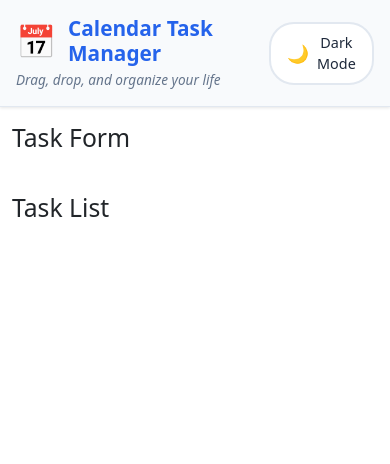
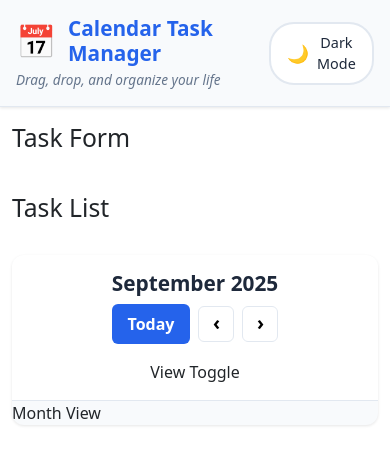
Before and after one commit to refiilwemotaung-cpu/task-manager, a React (Create React App) app: page / in a window 390 px wide. Shown: the top 464 px of the page. Built offline with nearby package versions, Linux system fonts and the light colour scheme.

Commit message:
Create CalendarView component with navigation and view switching

```diff
--- a/src/Components/Calendar/CalendarView.js
+++ b/src/Components/Calendar/CalendarView.js
@@ -1,7 +1,107 @@
-import React from "react";
+import React, { useState } from "react";
+import { useTheme } from "../../Contexts/ThemeContext";
+import MonthView from "./MonthView";
+import WeekView from "./WeekView";
+import DayView from "./DayView";
+import ViewToggle from "../ViewToggle";
+import { navigateDate, formatDate } from "../../Utils/calendarUtils";
+import "../../Styles/CalendarView.css";
 
 const CalendarView = () => {
-  // component code
+  const { isDarkMode } = useTheme();
+  const [currentDate, setCurrentDate] = useState(new Date());
+  const [currentView, setCurrentView] = useState("month");
+
+  const handlePrevious = () => {
+    setCurrentDate(navigateDate(currentDate, "prev", currentView));
+  };
+
+  const handleNext = () => {
+    setCurrentDate(navigateDate(currentDate, "next", currentView));
+  };
+
+  const handleToday = () => {
+    setCurrentDate(new Date());
+  };
+
+  const getHeaderText = () => {
+    switch (currentView) {
+      case "month":
+        return formatDate(currentDate, "MMMM yyyy");
+      case "week":
+        const weekStart = new Date(currentDate);
+        weekStart.setDate(currentDate.getDate() - currentDate.getDay());
+        const weekEnd = new Date(weekStart);
+        weekEnd.setDate(weekStart.getDate() + 6);
+
+        if (weekStart.getMonth() === weekEnd.getMonth()) {
+          return `${formatDate(weekStart, "MMMM d")} - ${formatDate(
+            weekEnd,
+            "d, yyyy"
+          )}`;
+        } else if (weekStart.getFullYear() === weekEnd.getFullYear()) {
+          return `${formatDate(weekStart, "MMM d")} - ${formatDate(
+            weekEnd,
+            "MMM d, yyyy"
+          )}`;
+        } else {
+          return `${formatDate(weekStart, "MMM d, yyyy")} - ${formatDate(
+            weekEnd,
+            "MMM d, yyyy"
+          )}`;
+        }
+      case "day":
+        return formatDate(currentDate, "EEEE, MMMM d, yyyy");
+      default:
+        return formatDate(currentDate, "MMMM yyyy");
+    }
+  };
+
+  const renderCalendar = () => {
+    switch (currentView) {
+      case "month":
+        return <MonthView currentDate={currentDate} />;
+      case "week":
+        return <WeekView currentDate={currentDate} />;
+      case "day":
+        return <DayView currentDate={currentDate} />;
+      default:
+        return <MonthView currentDate={currentDate} />;
+    }
+  };
+
+  return (
+    <div className="calendar-view">
+      <div className="calendar-header">
+        <div className="calendar-controls">
+          <button className="today-btn" onClick={handleToday}>
+            Today
+          </button>
+          <div className="navigation">
+            <button
+              className="nav-btn prev-btn"
+              onClick={handlePrevious}
+              aria-label="Previous"
+            >
+              ‹
+            </button>
+            <button
+              className="nav-btn next-btn"
+              onClick={handleNext}
+              aria-label="Next"
+            >
+              ›
+            </button>
+          </div>
+          <h2 className="calendar-title">{getHeaderText()}</h2>
+        </div>
+
+        <ViewToggle currentView={currentView} onViewChange={setCurrentView} />
+      </div>
+
+      <div className="calendar-content">{renderCalendar()}</div>
+    </div>
+  );
 };
 
-export default CalendarView; // Make sure it's default export
+export default CalendarView;
--- a/src/Components/Calendar/DayView.js
+++ b/src/Components/Calendar/DayView.js
@@ -0,0 +1,8 @@
+import React from "react";
+
+const DayView = ({ currentDate }) => {
+  // component logic
+  return <div>Day View</div>;
+};
+
+export default DayView; // Make sure this is default export
--- a/src/Components/Calendar/MonthView.js
+++ b/src/Components/Calendar/MonthView.js
@@ -0,0 +1,8 @@
+import React from "react";
+
+const MonthView = ({ currentDate }) => {
+  // component logic
+  return <div>Month View</div>;
+};
+
+export default MonthView; // Make sure this is default export
--- a/src/Components/Calendar/WeekView.js
+++ b/src/Components/Calendar/WeekView.js
@@ -0,0 +1,8 @@
+import React from "react";
+
+const WeekView = ({ currentDate }) => {
+  // component logic
+  return <div>Week View</div>;
+};
+
+export default WeekView; // Make sure this is default export
--- a/src/Components/ViewToggle.js
+++ b/src/Components/ViewToggle.js
@@ -0,0 +1,8 @@
+import React from "react";
+
+const ViewToggle = ({ currentView, onViewChange }) => {
+  // component logic
+  return <div>View Toggle</div>;
+};
+
+export default ViewToggle; // Make sure this is default export
--- a/src/Styles/CalendarView.css
+++ b/src/Styles/CalendarView.css
@@ -0,0 +1,144 @@
+.calendar-view {
+  background: var(--surface-color);
+  border-radius: 12px;
+  box-shadow: var(--shadow);
+  overflow: hidden;
+  height: 100%;
+}
+
+.calendar-header {
+  background: var(--card-color);
+  border-bottom: 1px solid var(--border-color);
+  padding: 1.5rem;
+  display: flex;
+  justify-content: space-between;
+  align-items: center;
+  gap: 2rem;
+}
+
+.calendar-controls {
+  display: flex;
+  align-items: center;
+  gap: 1rem;
+  flex: 1;
+}
+
+.today-btn {
+  background: var(--primary-color);
+  color: white;
+  border: none;
+  padding: 0.5rem 1rem;
+  border-radius: 6px;
+  font-weight: 600;
+  cursor: pointer;
+  transition: all 0.3s ease;
+  white-space: nowrap;
+}
+
+.today-btn:hover {
+  background: var(--secondary-color);
+  transform: translateY(-1px);
+}
+
+.navigation {
+  display: flex;
+  gap: 0.5rem;
+}
+
+.nav-btn {
+  background: var(--background-color);
+  border: 1px solid var(--border-color);
+  border-radius: 6px;
+  width: 36px;
+  height: 36px;
+  display: flex;
+  align-items: center;
+  justify-content: center;
+  cursor: pointer;
+  transition: all 0.3s ease;
+  font-size: 1.2rem;
+  font-weight: bold;
+}
+
+.nav-btn:hover {
+  border-color: var(--primary-color);
+  background: var(--surface-color);
+}
+
+.calendar-title {
+  margin: 0;
+  color: var(--text-color);
+  font-size: 1.5rem;
+  font-weight: 700;
+  flex: 1;
+  text-align: center;
+}
+
+.calendar-content {
+  height: calc(100% - 80px);
+  overflow: auto;
+}
+
+/* Smart Watch */
+@media (max-width: 240px) {
+  .calendar-header {
+    padding: 1rem;
+    flex-direction: column;
+    gap: 1rem;
+  }
+
+  .calendar-controls {
+    order: 2;
+    justify-content: center;
+    width: 100%;
+  }
+
+  .calendar-title {
+    order: 1;
+    font-size: 1.1rem;
+    text-align: center;
+  }
+
+  .today-btn {
+    padding: 0.375rem 0.75rem;
+    font-size: 0.8rem;
+  }
+
+  .nav-btn {
+    width: 30px;
+    height: 30px;
+    font-size: 1rem;
+  }
+}
+
+/* Mobile */
+@media (max-width: 768px) {
+  .calendar-header {
+    padding: 1rem;
+    flex-direction: column;
+    gap: 1rem;
+  }
+
+  .calendar-controls {
+    width: 100%;
+    justify-content: space-between;
+  }
+
+  .calendar-title {
+    font-size: 1.3rem;
+    text-align: center;
+  }
+}
+
+@media (max-width: 480px) {
+  .calendar-controls {
+    flex-wrap: wrap;
+    justify-content: center;
+    gap: 0.5rem;
+  }
+
+  .calendar-title {
+    order: -1;
+    flex-basis: 100%;
+  }
+}
```
